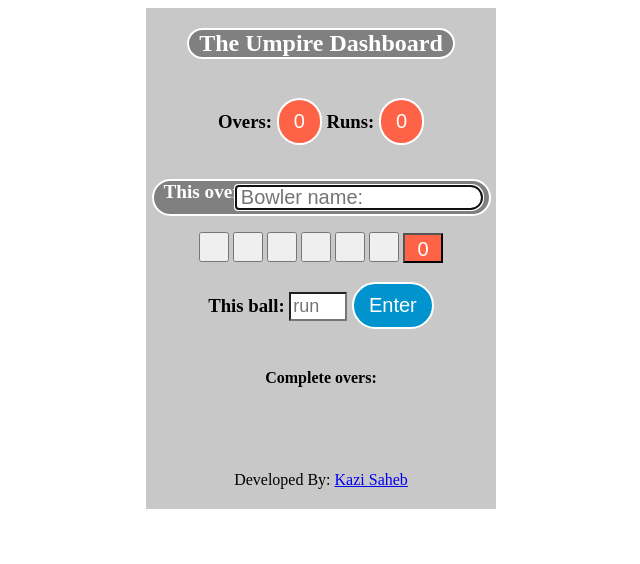
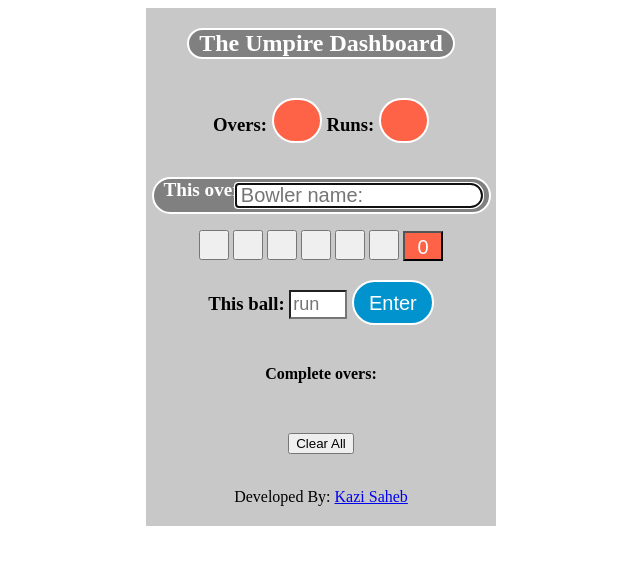
Before and after one commit to kazisaheb/Score-Counter, a plain HTML site: page index.html in a window 1280 px wide. Shown: the whole page, without its empty margins (319-959 px from the left). Drawn offline with Linux system fonts and the light colour scheme.

Commit message:
All clear confirmation

```diff
--- a/app.js
+++ b/app.js
@@ -74,9 +74,25 @@ newOver = () => {
   bowlerName.focus()
 
   //Local storage
-  localStorage.setItem('overs', JSON.stringify(ul.innerHTML))
+  localStorage.setItem('allOvers', JSON.stringify(ul.innerHTML))
+  localStorage.setItem('Overs', JSON.stringify(Overs.innerText))
+  localStorage.setItem('Runs', JSON.stringify(Runs.innerText))
 }
-ul.innerHTML = JSON.parse(localStorage.getItem('overs'))
+ul.innerHTML = JSON.parse(localStorage.getItem('allOvers'))
+Overs.innerText = JSON.parse(localStorage.getItem('Overs'))
+Runs.innerText = JSON.parse(localStorage.getItem('Runs'))
 
 overSum.style.backgroundColor = 'tomato';
 overSum.style.color = 'white';
+
+clearAll = () => {
+  if (confirm("Confirm All Clear?")) {
+    localStorage.removeItem('allOvers')
+    localStorage.removeItem('Overs')
+    localStorage.removeItem('Runs')
+
+    ul.innerHTML = ''
+    Overs.innerText = 0
+    Runs.innerText = 0
+  }
+}
--- a/index.html
+++ b/index.html
@@ -33,7 +33,9 @@
     </h3>
     <h4>Complete overs:</h4>
     <ul id="ul"></ul>
-    <br> <br>
+    <br>
+    <button onclick="clearAll()">Clear All</button>
+    <br>
     <p> Developed By: <a href="https://www.facebook.com/thefinix/" target="_blank">Kazi Saheb</a>
     </p>
   </div>
--- a/style.css
+++ b/style.css
@@ -47,6 +47,8 @@ h2 {
 }
 
 h3 button {
+  height: 45px;
+  min-width: 50px;
   cursor: pointer;
 }
 
```
